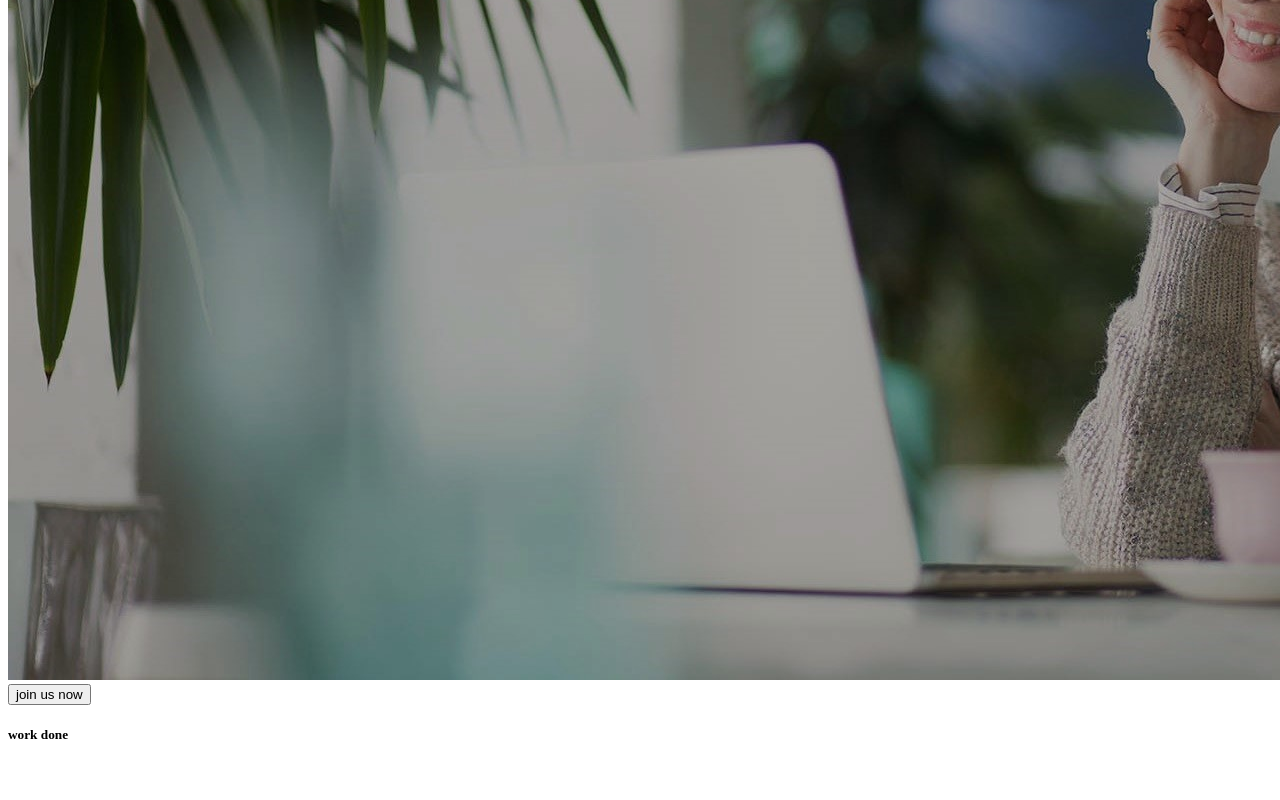
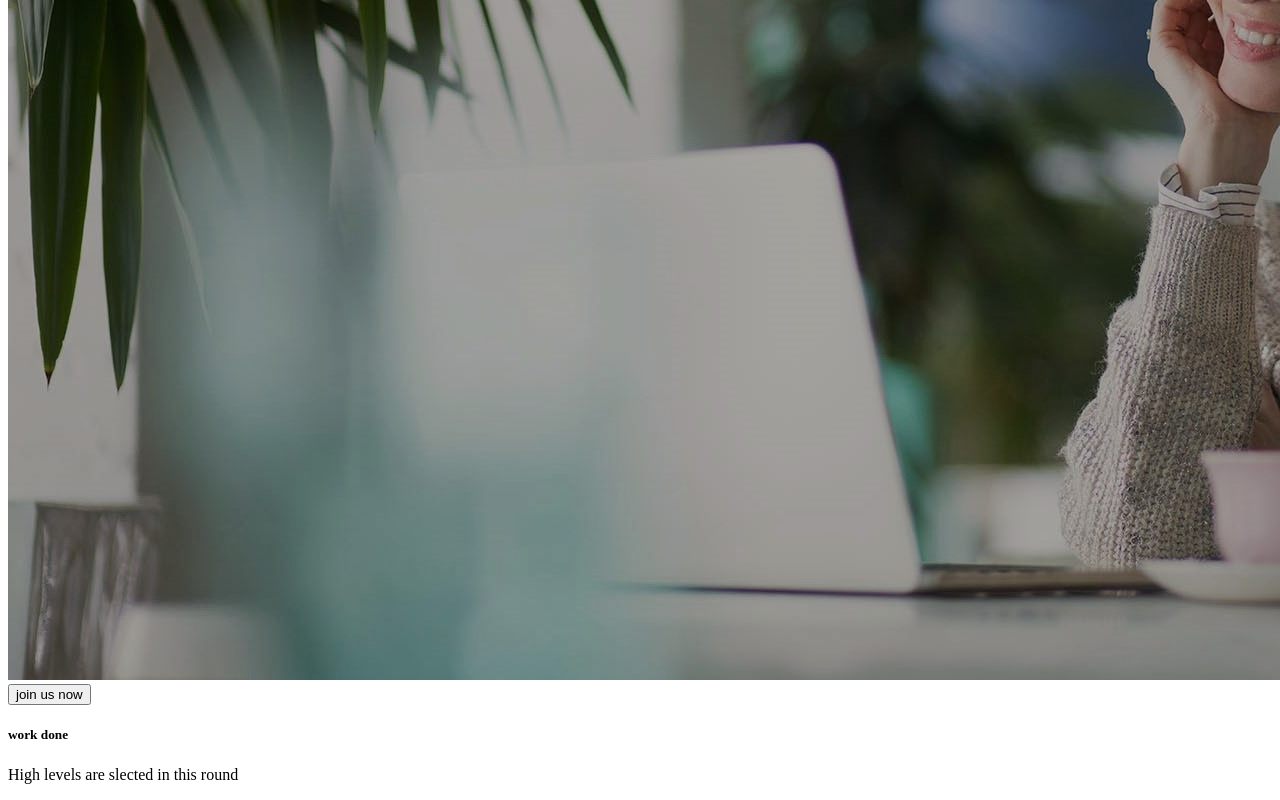
Before and after one commit to Nallamativenkat/DVSK, a plain HTML site: page index.html in a window 1280 px wide. Shown: the part 479-1279 px from the top of the page. Before the commit the page ends 1245 px from the top, so only its background shows below. Drawn offline with Linux system fonts and the light colour scheme.

Commit message:
added paragraph

```diff
--- a/index.html
+++ b/index.html
@@ -13,5 +13,6 @@
     <img src="./Images/slider-image1.jpg" alt="">
     <button>join us now</button>
     <h5>work done</h5>
+    <p>High levels are slected in this round</p>
 </body>
 </html>
```
